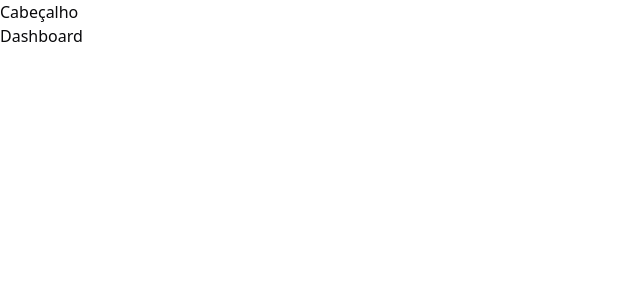
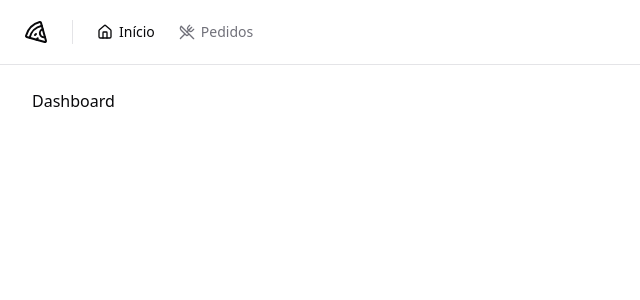
Before and after one commit to davsoliveira/pizzashop-web, a React (Vite) app: page / in a window 1280 px wide. Shown: the top 300 px of the page, without its empty margins (0-640 px from the left). Built offline with nearby package versions, Linux system fonts and the light colour scheme.

Commit message:
criando header

```diff
--- a/package.json
+++ b/package.json
@@ -11,6 +11,7 @@
   "dependencies": {
     "@hookform/resolvers": "^5.0.1",
     "@radix-ui/react-label": "^2.1.7",
+    "@radix-ui/react-separator": "^1.1.7",
     "@radix-ui/react-slot": "^1.2.3",
     "@tailwindcss/vite": "^4.1.7",
     "class-variance-authority": "^0.7.1",
--- /dev/null
+++ b/src/components/header.tsx
@@ -0,0 +1,26 @@
+import { Home, Pizza, UtensilsCrossed } from "lucide-react";
+import { Separator } from "./ui/separator";
+import { NavLink } from "./nav-link";
+
+export function Header() {
+  return (
+    <div className="border-b">
+      <div className="flex h-16 items-center gap-6 px-6">
+        <Pizza className="h-6 w-6" />
+
+        <Separator orientation="vertical" className="h-6" />
+
+        <nav className="flex items-center space-x-4 lg:space-x-6">
+          <NavLink to='/'>
+            <Home className="h-4 w-4" />
+            Início
+          </NavLink>
+          <NavLink to='/orders'>
+            <UtensilsCrossed className="h-4 w-4" />
+            Pedidos
+          </NavLink>
+        </nav>
+      </div>
+    </div>
+  )
+}
--- /dev/null
+++ b/src/components/nav-link.tsx
@@ -0,0 +1,17 @@
+import { Link, useLocation } from 'react-router'
+import type { LinkProps } from 'react-router'
+
+
+export type NavLinkProps = LinkProps
+
+export function NavLink(props: NavLinkProps) {
+  const { pathname } = useLocation()
+
+  return (
+    <Link
+      data-current={pathname === props.to}
+      className="flex items-center gap-1.5 text-sm font-medium text-muted-foreground hover:text-foreground data-[current=true]:text-foreground"
+      {...props}
+    />
+  )
+}
--- /dev/null
+++ b/src/components/ui/separator.tsx
@@ -0,0 +1,29 @@
+import * as React from "react"
+import * as SeparatorPrimitive from "@radix-ui/react-separator"
+
+import { cn } from "@/lib/utils"
+
+const Separator = React.forwardRef<
+  React.ElementRef<typeof SeparatorPrimitive.Root>,
+  React.ComponentPropsWithoutRef<typeof SeparatorPrimitive.Root>
+>(
+  (
+    { className, orientation = "horizontal", decorative = true, ...props },
+    ref
+  ) => (
+    <SeparatorPrimitive.Root
+      ref={ref}
+      decorative={decorative}
+      orientation={orientation}
+      className={cn(
+        "shrink-0 bg-border",
+        orientation === "horizontal" ? "h-[1px] w-full" : "h-full w-[1px]",
+        className
+      )}
+      {...props}
+    />
+  )
+)
+Separator.displayName = SeparatorPrimitive.Root.displayName
+
+export { Separator }
--- a/src/pages/_layouts/app.tsx
+++ b/src/pages/_layouts/app.tsx
@@ -1,11 +1,12 @@
+import { Header } from '@/components/header'
 import { Outlet } from 'react-router'
 
 export function AppLayout() {
   return (
-    <div>
-      <h1>Cabeçalho</h1>
+    <div className='flex min-h-screen flex-col antialiased'>
+      <Header />
 
-      <div>
+      <div className='flex flex-1 flex-col gap-4 p-8 pt-6'>
         <Outlet />
       </div>
     </div>
--- a/src/pages/_layouts/auth.tsx
+++ b/src/pages/_layouts/auth.tsx
@@ -3,7 +3,7 @@
 
 export function AuthLayout() {
   return (
-    <div className='min-h-screen grid grid-cols-2'>
+    <div className='min-h-screen grid grid-cols-2 antialiased'>
 
       <div className='h-full border-r border-foreground/5 bg-muted p-10 text-muted-foreground flex flex-col justify-between '>
         <div className='flex items-center gap-3 text-lg text-foreground'>
--- a/src/pages/auth/sing-up.tsx
+++ b/src/pages/auth/sing-up.tsx
@@ -24,7 +24,6 @@
   async function handleSignUp(data: SignUpForm) {
 
     try {
-      console.log(data)
 
       await new Promise((resolve) => setTimeout(resolve, 2000))
 
```
Also changed, not shown: 1 other file (tests, documents, lock files or other folders).
